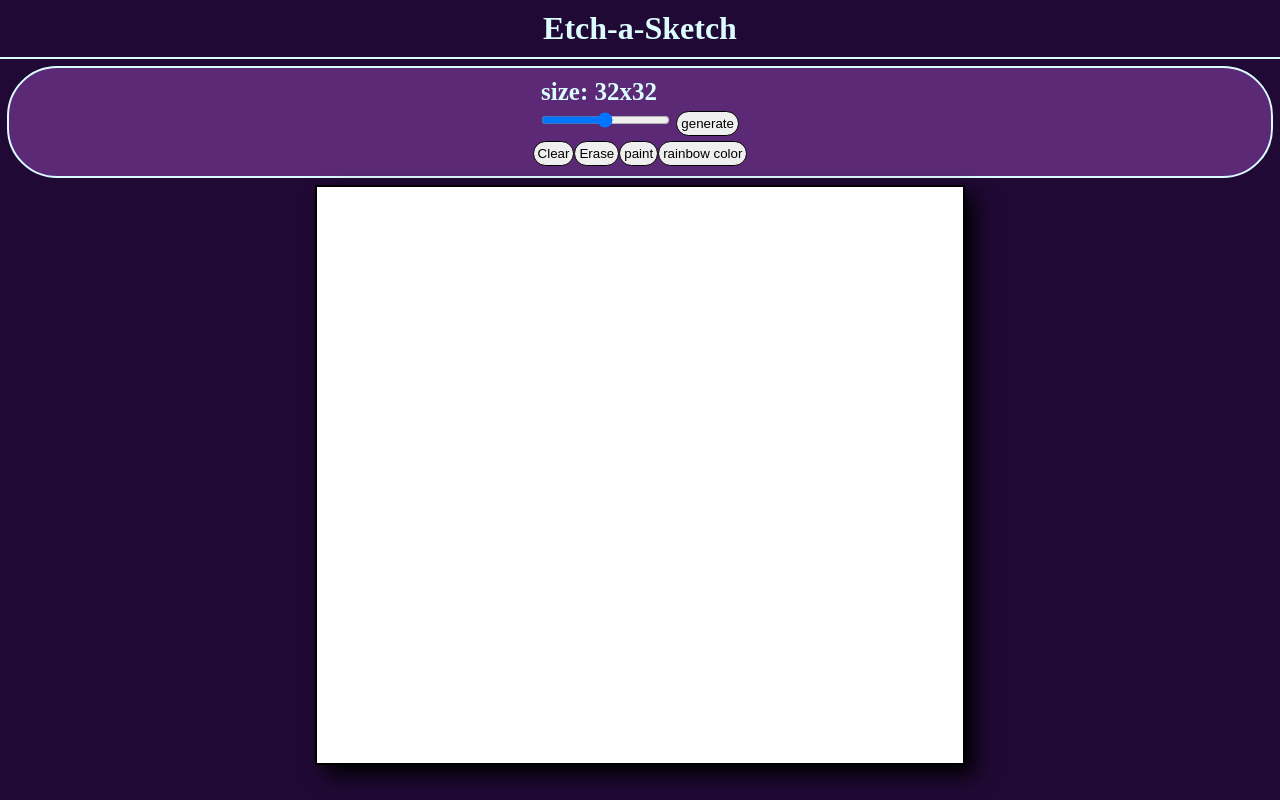
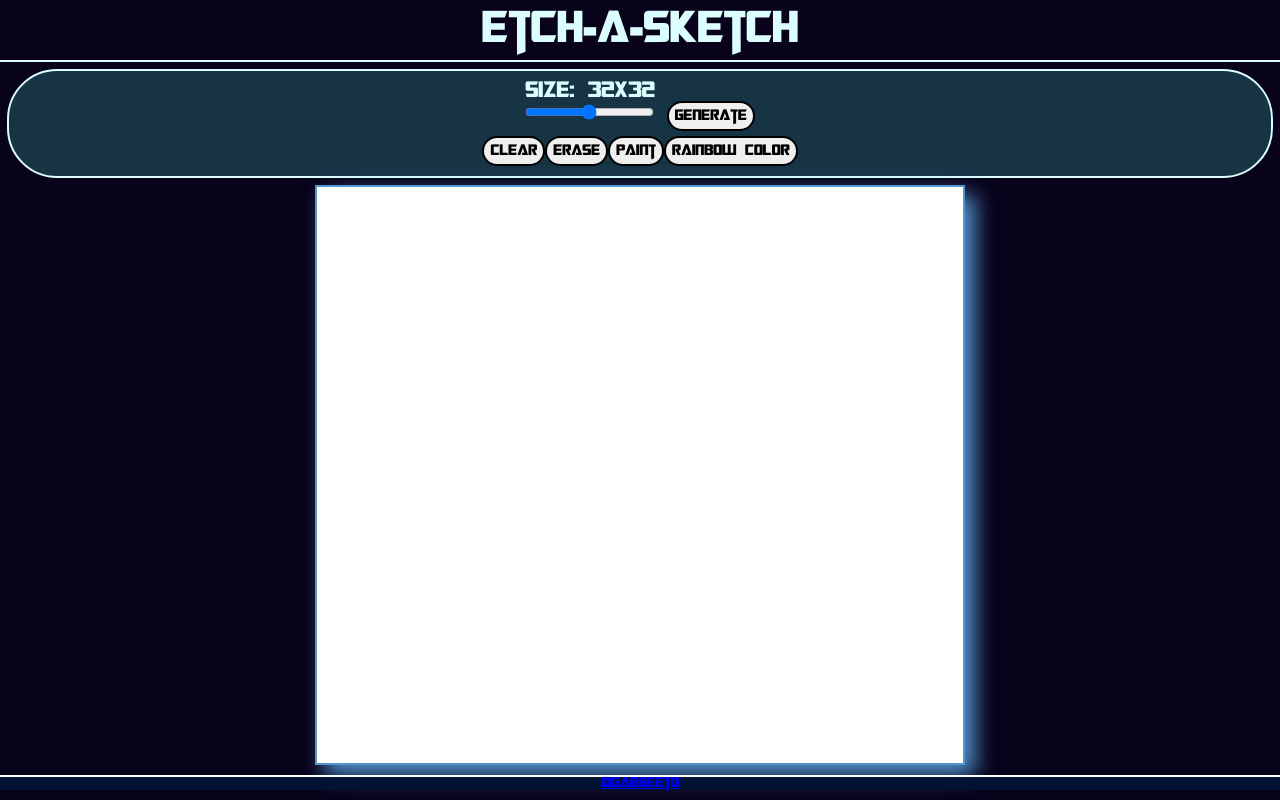
Before and after one commit to gabbeeto/OdinProject-Etch-a-Sketch, a plain HTML site: page index.html in a window 1280 px wide. Both pictures are taken after a click on the button "generate". Drawn offline with Linux system fonts and the light colour scheme.

Commit message:
make the page look more beautiful

```diff
--- a/index.html
+++ b/index.html
@@ -2,6 +2,8 @@
 <html lang="en">
 <head>
 	<meta charset="UTF-8">
+	<meta name="author" content="Gabbeeto">
+	<meta name="description" content="an Etch-a-Sketch page that I've made when learning how to code on The Odin Project">
 	<meta name="viewport" content="width=device-width, initial-scale=1.0">
 	<title>Etch-a-Sketch </title>
 	<link rel="stylesheet" href="style.css">
@@ -10,7 +12,7 @@
 	<header>
 		<h1>Etch-a-Sketch</h1>
 	</header>
-<div id="mainOptionContainer">
+<main id="mainOptionContainer">
 
 <div id="optionsContainer">
 	<h1>size: 32x32<h1>
@@ -26,11 +28,14 @@
 </div>
 
 
-</div>
+</main>
 
 
 	<div id="EASContainer"></div>
 
+	<footer>
+		<a href="https://gabbeeto.github.io/homePage/" title="Gabbeeto home's page">&copy;Gabbeeto</a>
+	</footer>
 	<script src="js.js"></script>
 </body>
 </html>
--- a/js.js
+++ b/js.js
@@ -108,6 +108,7 @@ const EASContainer = document.querySelector('#EASContainer');
 
 function generateEtchASketchWithSizeInMind(){
 clearTheDrawing();
+document.querySelector('footer').style.cssText = 'display: flex'
 document.querySelector('#optionsContainer2').style.cssText = 'display: flex';
 EASContainer.style.cssText = `display: grid; grid-template-columns: repeat(${slice.value},1fr); grid-template-rows: repeat(${slice.value},1fr); `;
 
--- a/style.css
+++ b/style.css
@@ -1,29 +1,34 @@
-
+@font-face{
+font-family: 'transformer';
+src: url(transformerFont.ttf);
+}
 *{
 padding: 0;
 margin: 0;
 box-sizing: border-box;
-
+font-family: 'transformer';
 }
 
 
 body{
-background-color: #200A35;
+background-color: #08021A;
 color: #DCFDFD;
 }
+
 header{
 display: flex;
 justify-content: center;
 align-items: center;
 padding: 10px 0;
 border-bottom: 2px solid #DCFDFD;
+font-size: 25px;
 }
 
 button{
-border: 1px solid black;
+border: 2px solid black;
 border-radius: 20px;
-padding: 4px;
-
+padding: 6px;
+font-size: 17px;
 }
 
 #optionsContainer h1{
@@ -35,7 +40,7 @@ font-size: 25px;
 #mainOptionContainer{
 margin:5px;
 border: 2px solid #DCFDFD;
-background-color: #5B2975;
+background-color: #173445;
 display: flex;
 flex-direction: column;
 gap: 5px;
@@ -62,9 +67,9 @@ display: none;
 width: 650px;
 height: 580px;
 flex: 0;
-border: 2px solid black;
+border: 2px solid #5494CF;
 margin: auto;
-box-shadow: 10px 10px 20px black;
+box-shadow: 10px 10px 20px #5494CF;
 }
 
 .painted{
@@ -74,10 +79,23 @@ background-color: black;
 
 .notPainted{
 background-color: white;
-color:white
-
+color:white;
 }
 
 .paintMode,.eraseMode, .rainbowMode{
-background-color: #404A52;
+background-color: #233539;
+color: white;
+border:2px solid white;
 }
+
+
+footer{
+bottom: 0;
+margin-top: 10px;
+border-top:2px solid white;
+background-color: #021235;
+display: none ;
+justify-content: center;
+
+
+}
```
Also changed, not shown: transformerFont.ttf (added).
